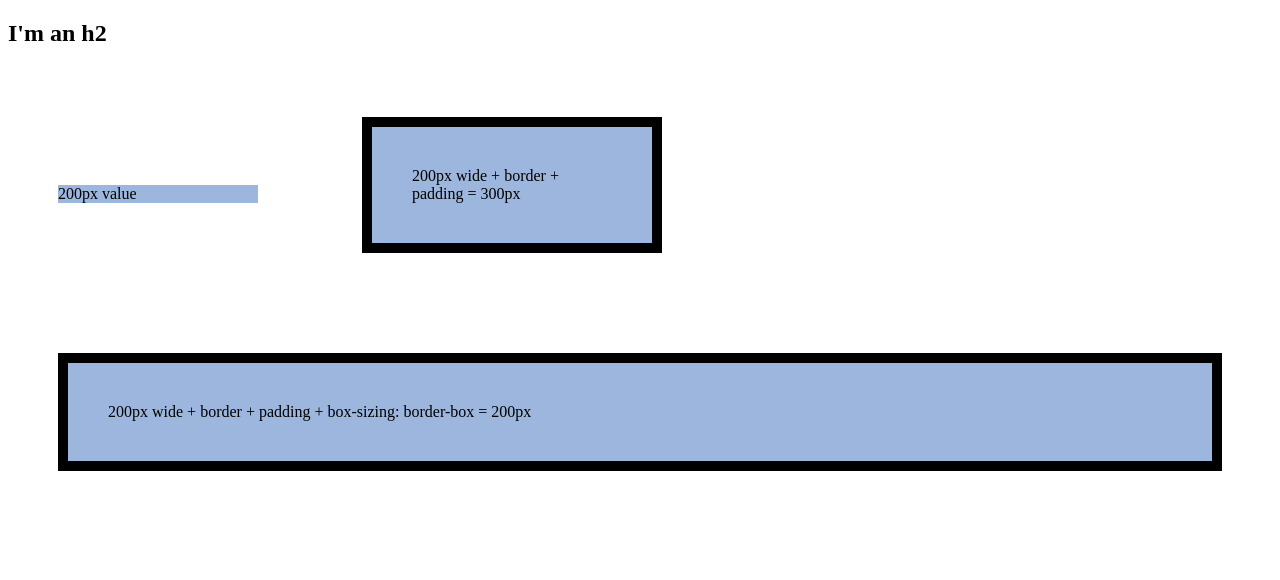
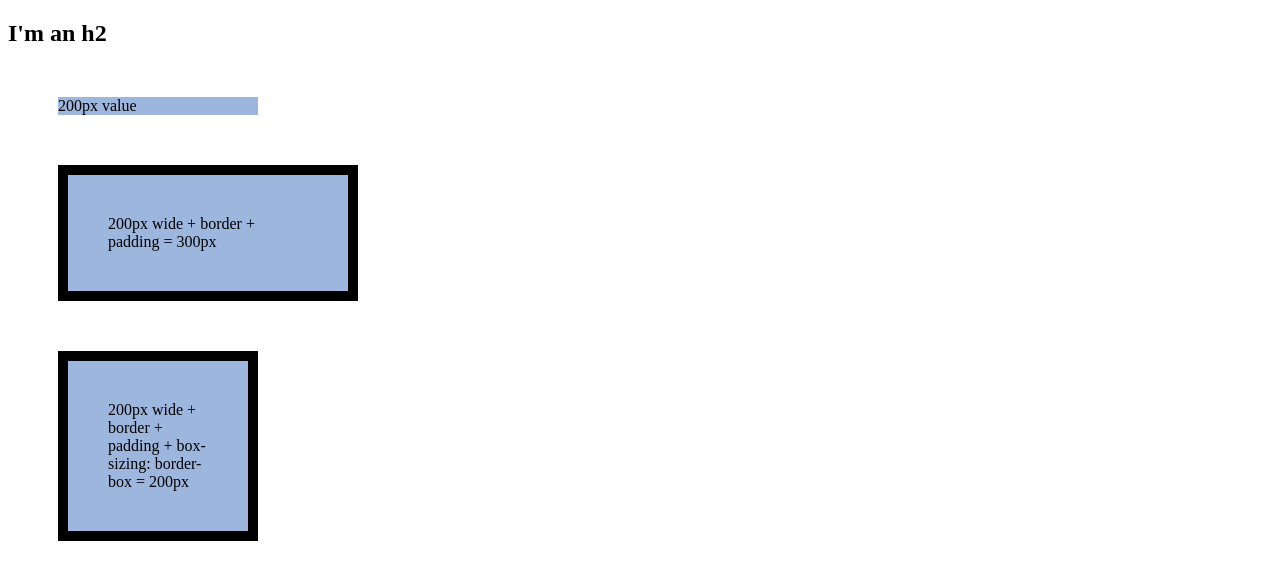
Before and after one commit to jbas1003/intermediate-css, a plain HTML site: page index.html in a window 1280 px wide. Drawn offline with Linux system fonts and the light colour scheme.

Commit message:
Deleted display: inline-block from 'test-box'. And deleted display: block and width: auto from 'test-box-sizing'.

```diff
--- a/css/styles.css
+++ b/css/styles.css
@@ -1,6 +1,5 @@
 .test-box {
     background: #9db6dd;
-    display: inline-block;
     margin: 50px;
     width: 200px;
 }
@@ -12,6 +11,4 @@
 
 .test-box-sizing {
     box-sizing: border-box;
-    display: block;
-    width: auto;
 }
```
